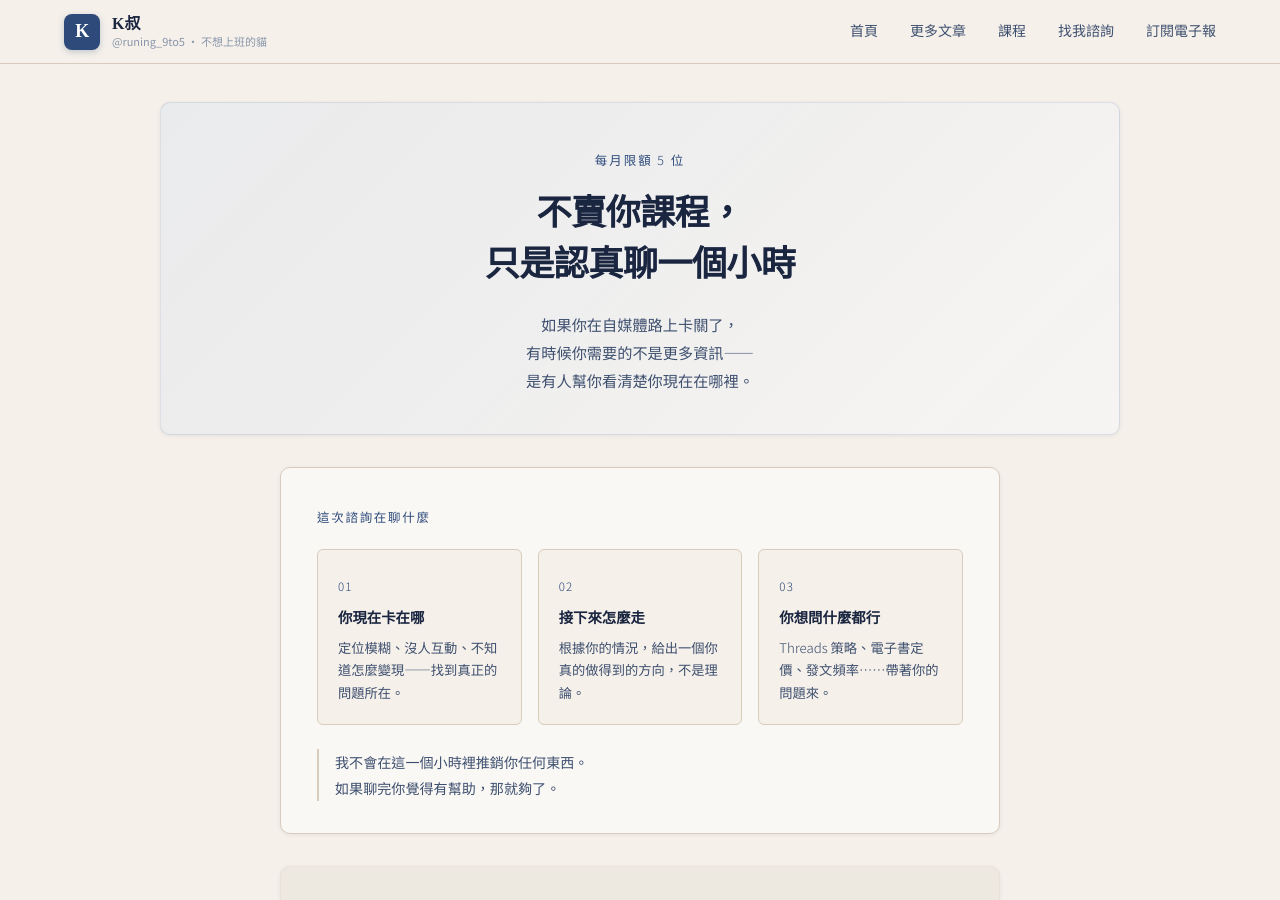
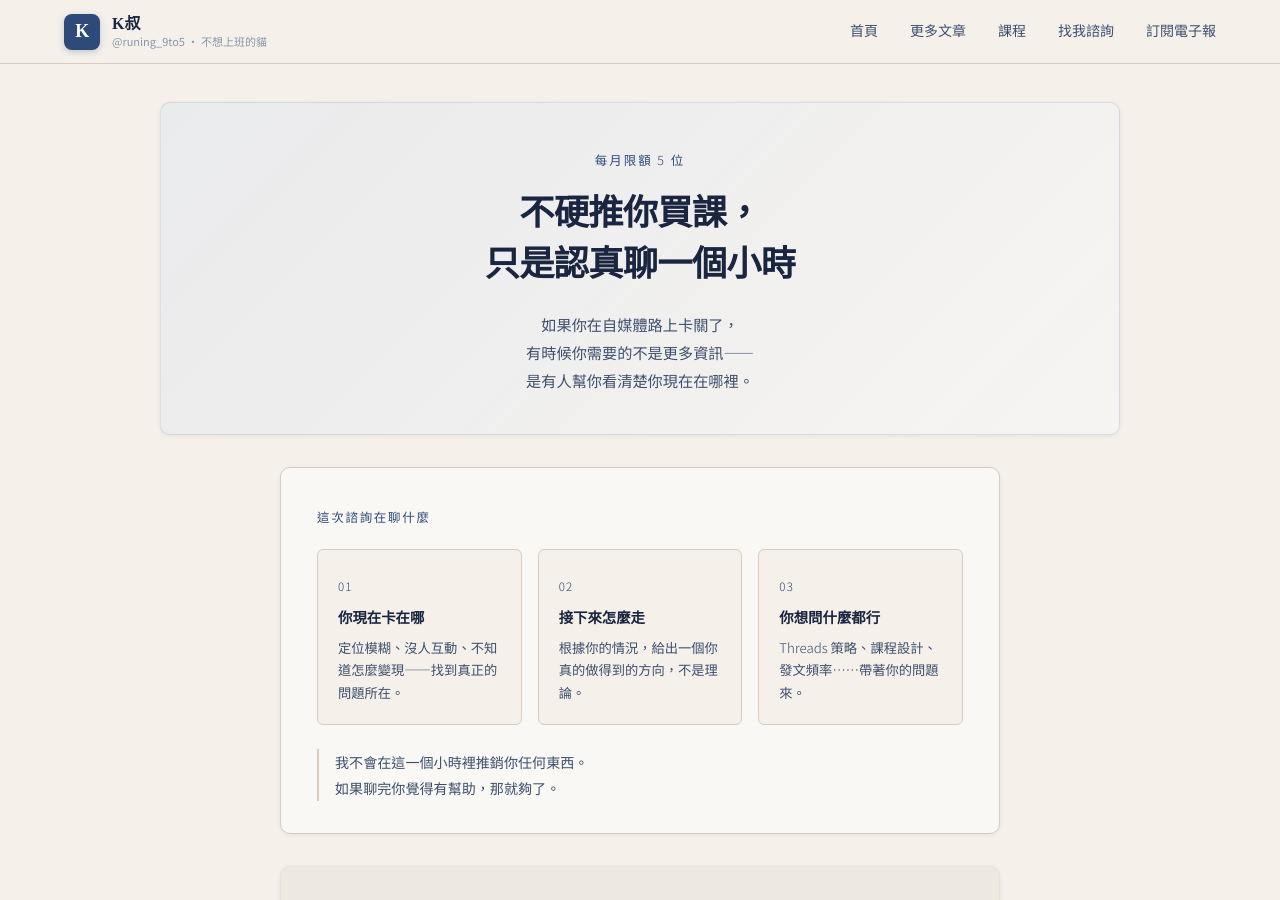
Before and after one commit to KenHAI666/Runing9TO5, a Jekyll site: the page built from contact.md, in a window 1280 px wide and 900 px high. Built offline with Jekyll 4.4.1, drawn with Linux system fonts in a browser that asks for light colours.

Commit message:
Align consultation copy with course offer

```diff
--- a/contact.md
+++ b/contact.md
@@ -9,7 +9,7 @@
 <section class="card-section section-hero" style="text-align:center; padding:4rem 2.5rem;">
   <p style="font-size:0.78rem; letter-spacing:0.16em; text-transform:uppercase; color:var(--accent); margin-bottom:1rem;">每月限額 5 位</p>
   <h1 style="font-size:clamp(1.5rem, 3vw, 2.2rem); line-height:1.45; max-width:620px; margin:0 auto 1.25rem;">
-    不賣你課程，<br>只是認真聊一個小時
+    不硬推你買課，<br>只是認真聊一個小時
   </h1>
   <p style="max-width:480px; margin:0 auto; font-size:0.95rem; color:var(--text-sub); line-height:1.85;">
     如果你在自媒體路上卡關了，<br>
@@ -36,7 +36,7 @@
     <div style="background:var(--bg); border:1px solid var(--border); border-radius:6px; padding:1.25rem;">
       <p style="font-size:0.72rem; letter-spacing:0.1em; text-transform:uppercase; color:var(--accent); margin-bottom:0.5rem;">03</p>
       <p style="font-size:0.9rem; color:var(--text); font-weight:600; margin:0 0 0.4rem;">你想問什麼都行</p>
-      <p style="font-size:0.83rem; color:var(--text-sub); margin:0; line-height:1.7;">Threads 策略、電子書定價、發文頻率……帶著你的問題來。</p>
+      <p style="font-size:0.83rem; color:var(--text-sub); margin:0; line-height:1.7;">Threads 策略、課程設計、發文頻率……帶著你的問題來。</p>
     </div>
   </div>
 
```
